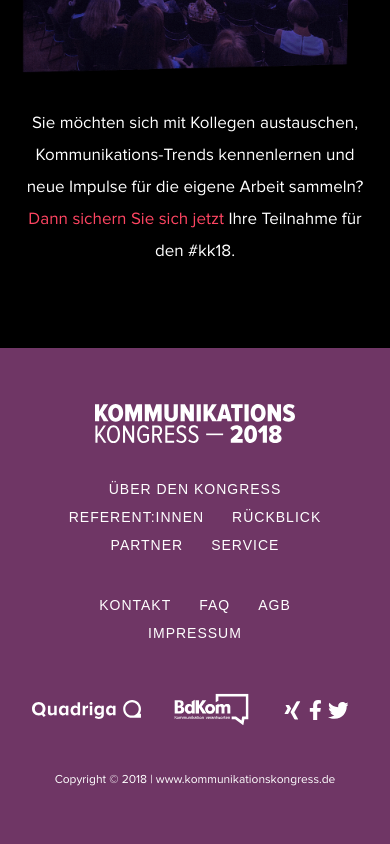
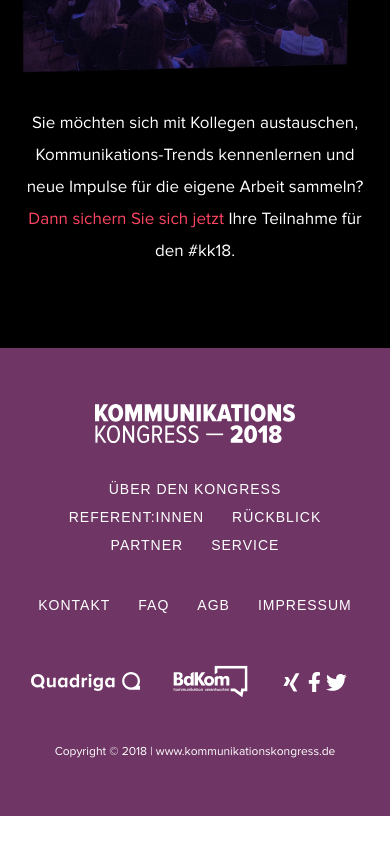
Before and after one commit to ilanlavi22/KK18, a Next.js app: page / in a window 390 px wide. Shown: the part 3634-4478 px from the top of the page. After the commit the page ends 4450 px from the top, so only its background shows below. Built offline with nearby package versions, Linux system fonts and the light colour scheme; a web font is replaced by a local one.

Commit message:
reusable btn components adding footer

```diff
--- a/src/app/components/Footer.tsx
+++ b/src/app/components/Footer.tsx
@@ -8,7 +8,7 @@ import { FaXing, FaFacebookF, FaTwitter } from 'react-icons/fa';
 export default function Footer() {
   return (
     <footer className='bg-[#6F3665]'>
-      <div className='container py-14'>
+      <div className='container px-5 py-14 sm:px-8'>
         <div className='flex flex-col items-center space-y-8 xl:flex-row xl:items-start xl:space-y-0'>
           <Image
             src={kk2018Logo}
```
